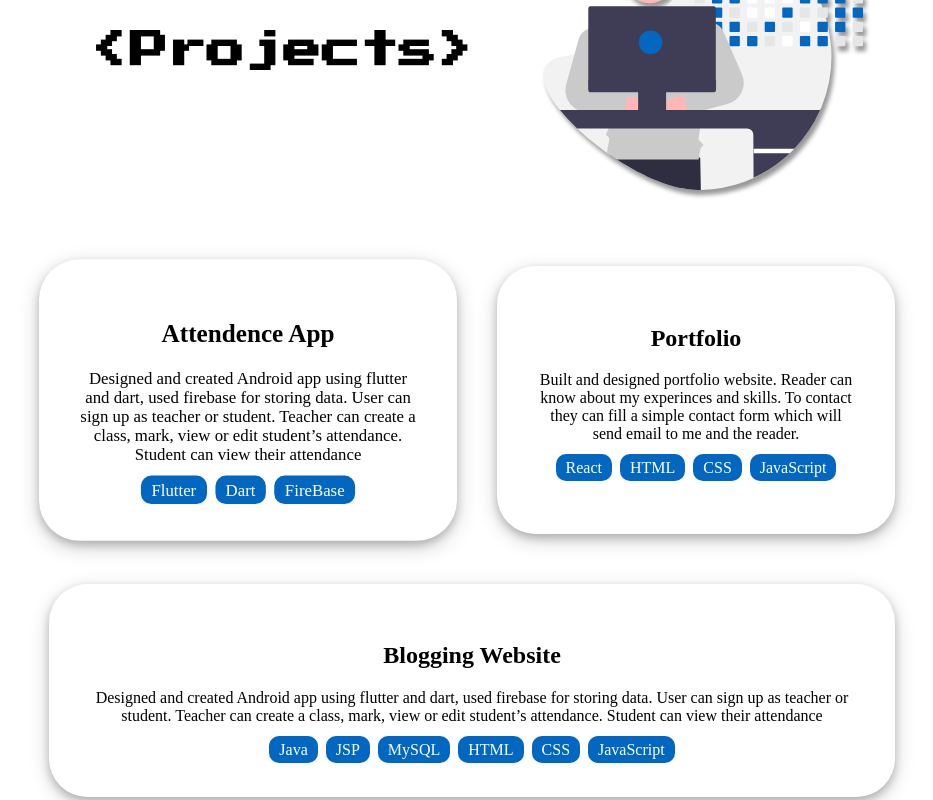
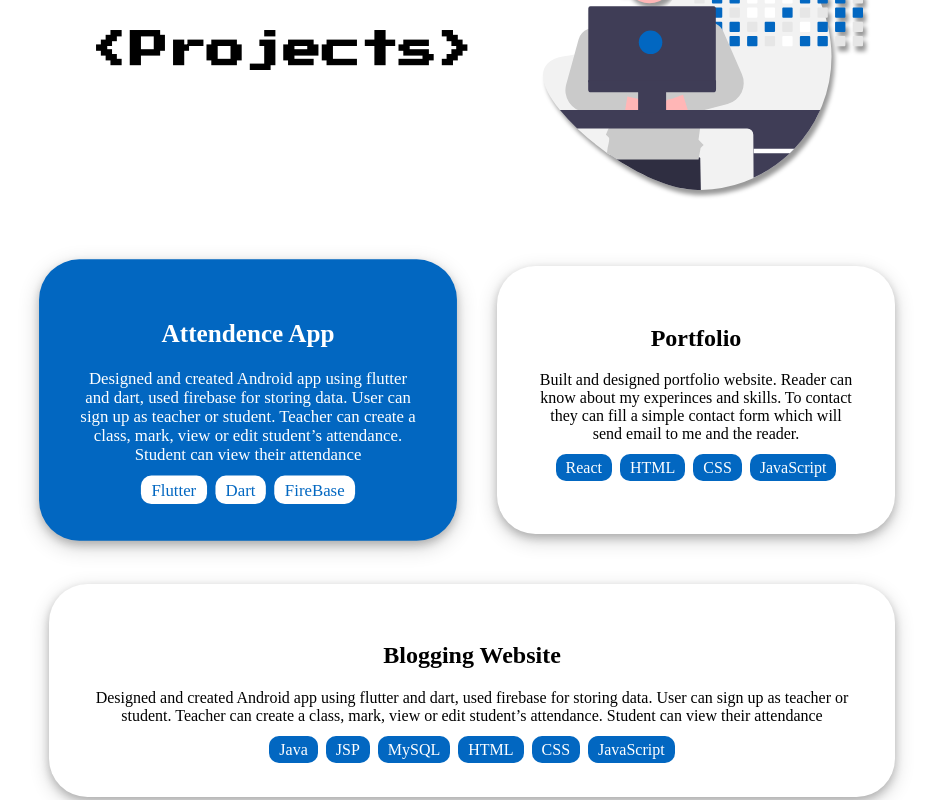
Before and after one commit to jasdeepsingh24/portfolio, a React (Create React App) app: page / in a window 1280 px wide. In both pictures the pointer is over the element 416 px from the left and 2707 px from the top of the page. Shown: the part 2307-3107 px from the top of the page, without its empty margins (168-1101 px from the left). Built offline with nearby package versions, Linux system fonts and the light colour scheme; the HTML template or start-up script is replaced by a standard one; a web font is replaced by a local one.

Commit message:
fixed attendance app url

```diff
--- a/src/css/projects.css
+++ b/src/css/projects.css
@@ -72,12 +72,12 @@
 .projectCard:hover {
   transform: scale(1.05);
   transition: all 0.5s ease;
-  /* color: white; */
-  /* background-color: var(--thirdColor); */
+  color: white;
+  background-color: var(--primaryColor);
 }
 .projectCard:hover .tech-badge {
-  /* color: var(--primaryColor); */
-  /* background-color: white; */
+  color: var(--primaryColor);
+  background-color: white;
 }
 .content-project {
   padding: 3vw;
--- a/src/projects_data.js
+++ b/src/projects_data.js
@@ -9,7 +9,7 @@ const projects=[
             'Flutter','Dart','FireBase'
         ],
         img:'',
-        ur:'https://github.com/jasdeepsingh24/AttendanceApp'
+        url:'https://github.com/jasdeepsingh24/AttendanceApp'
     },
     {
         projectName:'Portfolio',
```
